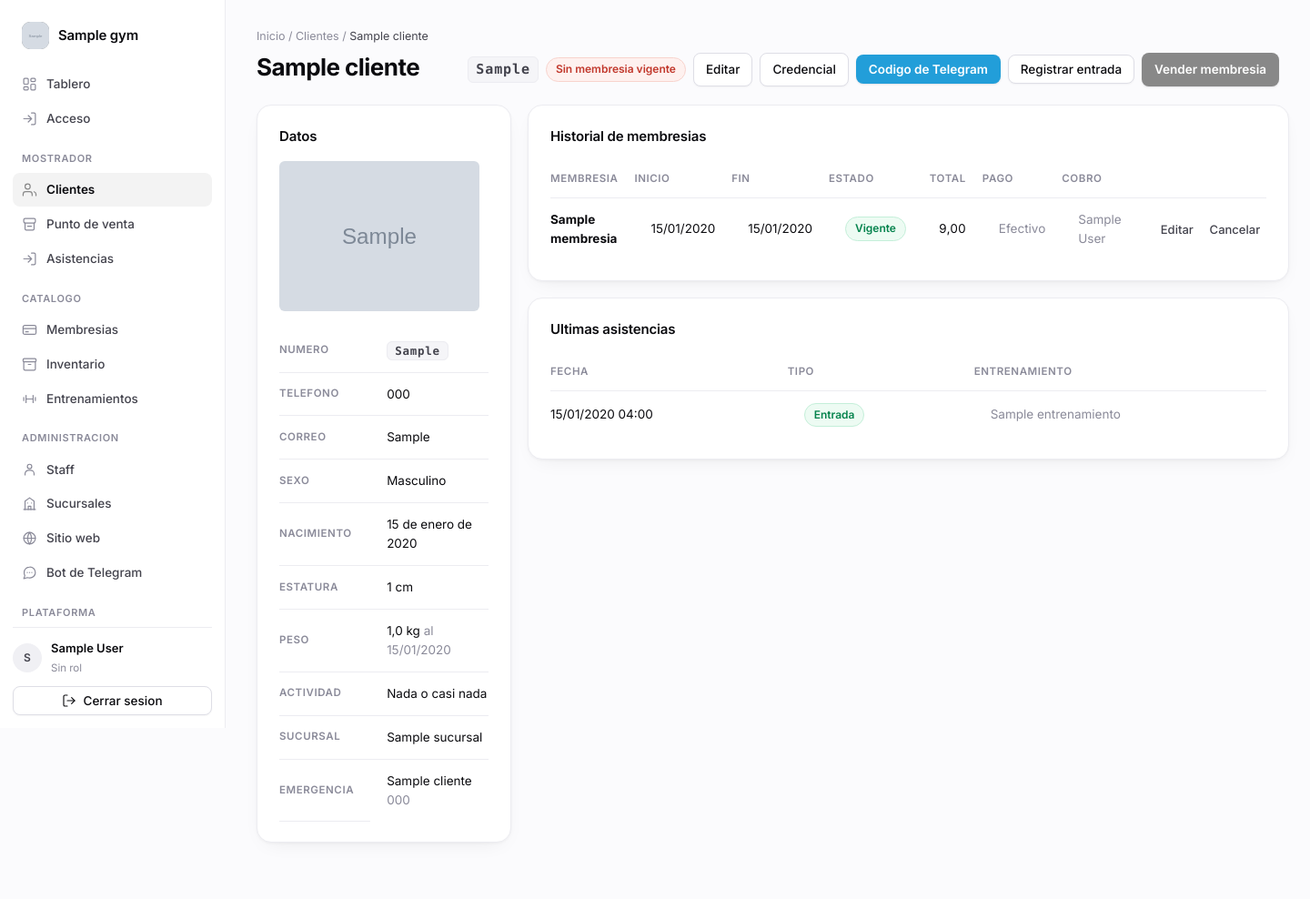
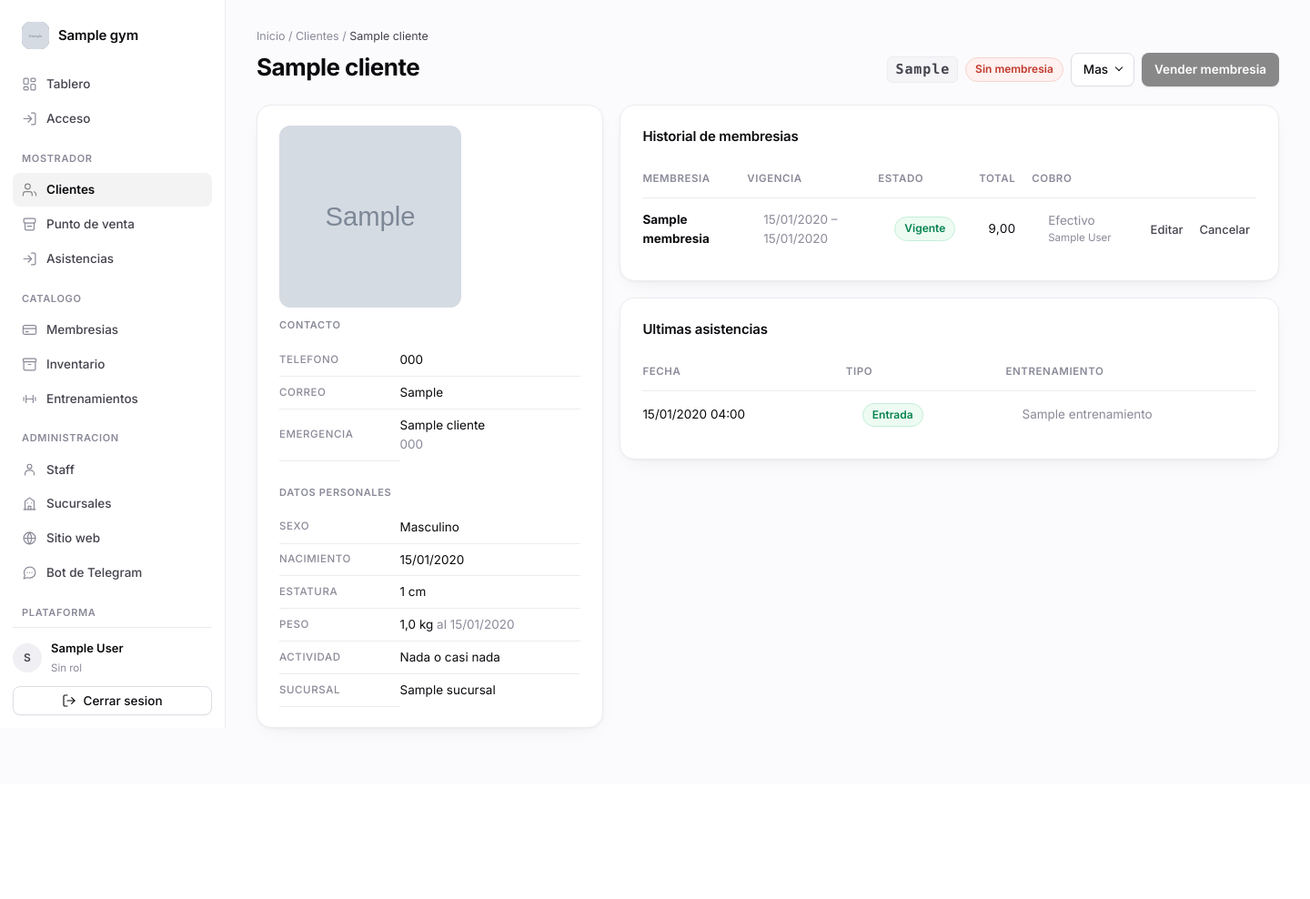
Before and after one commit to Sebas246-droid/django_gym, a Django app: page /clientes/1/ in a window 1440 px wide. Shown: the whole page at 91% size. After the commit the page ends 802 px from the top, so only its background shows below. Run offline with Django 5.2, Linux system fonts and the light colour scheme; a user stored in the database is signed in; tables that the repository leaves empty hold one stand-in row (values such as "Sample post"); grey boxes marked "Sample" are stand-in pictures.

Commit message:
Hacer visible la ficha del socio y despejarla por dentro
Al perfil solo se llegaba haciendo clic en el nombre, y nada decia que fuera un
enlace. Ahora la fila lo dice con todas sus letras: "Ficha". A cambio pierde
Editar y Baja, que se hacen adentro, que es donde se ve a quien le pegan.

Dentro habia cinco botones en fila y ninguno destacaba. Queda arriba solo el
que deja dinero, vender o renovar segun como este el socio, y lo demas pasa al
menu de Mas: editar, credencial, registrar entrada, codigo de Telegram y dar de
baja, esta ultima en rojo y hasta abajo.

Los datos eran diez renglones seguidos que se leian como un muro. Van en dos
bloques con titulo, contacto y datos personales. Y el historial de membresias
pasa de ocho columnas a seis: inicio y fin son un solo dato, y quien cobro solo
importa junto al como.

Co-Authored-By: Claude Opus 5 <noreply@anthropic.com>

```diff
--- a/static/css/gympilot.css
+++ b/static/css/gympilot.css
@@ -288,14 +288,25 @@ button { font-family: inherit; }
   border-radius: var(--r);
   box-shadow: var(--sombra-lg);
 }
-.o-menu-lista a {
+/* Hay acciones que son POST: el boton del formulario se ve igual que un enlace */
+.o-menu-lista a,
+.o-menu-lista button {
   display: block;
+  width: 100%;
   padding: 8px 11px;
+  border: 0;
+  background: none;
   border-radius: var(--r-sm);
+  font-family: inherit;
   font-size: 13.5px;
+  text-align: left;
   color: var(--tinta-2);
+  cursor: pointer;
 }
-.o-menu-lista a:hover { background: #F3F3F7; color: var(--tinta); }
+.o-menu-lista a:hover,
+.o-menu-lista button:hover { background: #F3F3F7; color: var(--tinta); }
+.o-menu-lista .peligro { color: var(--alerta); }
+.o-menu-lista .peligro:hover { background: var(--alerta-fondo); color: var(--alerta); }
 
 .btn-grande { padding: 11px 20px; font-size: 15px; border-radius: var(--r); }
 
@@ -1335,3 +1346,26 @@ table.o-lista .inactiva td { opacity: .5; }
   align-items: start;
 }
 @media (max-width: 900px) { .rejilla-detalle { grid-template-columns: 1fr; } }
+
+/* Ficha del socio */
+.foto-socio {
+  width: 100%;
+  max-width: 200px;
+  aspect-ratio: 1;
+  object-fit: cover;
+  border-radius: var(--r);
+  margin-bottom: 6px;
+}
+/* Diez renglones seguidos se leen como un muro: van en bloques con titulo */
+.o-hoja > h3:first-child, .o-hoja > .foto-socio + h3 { margin-top: 0; }
+table.o-datos th { width: 40%; font-weight: 500; color: var(--tinta-3); }
+table.o-datos td, table.o-datos th { padding: 7px 0; }
+table.o-datos tbody tr:hover { background: none; }
+
+/* El nombre en azul no anuncia que abre nada: esto si, y por eso se lee */
+.enlace-ficha { color: var(--tinta-2); font-weight: 550; white-space: nowrap; }
+table.o-lista tbody tr:hover .enlace-ficha { color: var(--acento); }
+
+/* Metodo y quien cobro: dos datos cortos que no deben partirse en tres lineas */
+.celda-cobro { white-space: nowrap; }
+.celda-cobro small { display: block; font-size: 11.5px; }
--- a/templates/clientes/cliente_detail.html
+++ b/templates/clientes/cliente_detail.html
@@ -6,30 +6,47 @@
 {% endblock %}
 {% block encabezado %}{{ cliente.nombre }}{% endblock %}
 
+{% comment %}
+Cinco botones en fila no dejaban ver cual importa. Arriba queda solo el que
+deja dinero; lo demas se usa de vez en cuando y cabe en el menu.
+{% endcomment %}
 {% block acciones %}
-  <a href="{% url 'clientes:cliente_update' cliente.pk %}" class="btn">Editar</a>
-  <a href="{% url 'clientes:cliente_credencial' cliente.pk %}" class="btn"
-     target="_blank">Credencial</a>
-  <form method="post" action="{% url 'bot:codigo_vinculacion' cliente.pk %}">
-    {% csrf_token %}
-    <button type="submit" class="btn btn-telegram">Codigo de Telegram</button>
-  </form>
+  <details class="o-menu">
+    <summary class="btn">Mas</summary>
+    <div class="o-menu-lista">
+      <a href="{% url 'clientes:cliente_update' cliente.pk %}">Editar datos</a>
+      <a href="{% url 'clientes:cliente_credencial' cliente.pk %}"
+         target="_blank">Ver credencial</a>
       <form method="post" action="{% url 'clientes:asistencia_registrar' cliente.pk %}">
         {% csrf_token %}
         <input type="hidden" name="tipo" value="entrada">
-    <button type="submit" class="btn">Registrar entrada</button>
+        <button type="submit">Registrar entrada</button>
       </form>
+      <form method="post" action="{% url 'bot:codigo_vinculacion' cliente.pk %}">
+        {% csrf_token %}
+        <button type="submit">Codigo de Telegram</button>
+      </form>
+      <a href="{% url 'clientes:cliente_delete' cliente.pk %}"
+         class="peligro">Dar de baja</a>
+    </div>
+  </details>
   <a href="{% url 'clientes:clientemembresia_create' %}?cliente={{ cliente.pk }}"
-     class="btn btn-primario">Vender membresia</a>
+     class="btn btn-primario">
+    {% if cliente.esta_al_corriente %}Renovar membresia{% else %}Vender membresia{% endif %}
+  </a>
 {% endblock %}
 
 {% block acciones_derecha %}
   <span class="numero-socio" style="font-size:15px">{{ cliente.numero_usuario }}</span>
-  {% if cliente.esta_al_corriente %}
-    <span class="pill pill-ok">Membresia vigente</span>
+  {% with vigente=cliente.membresia_vigente %}
+    {% if not vigente %}
+      <span class="pill pill-alerta">Sin membresia</span>
+    {% elif cliente.dias_restantes <= 7 %}
+      <span class="pill pill-aviso">Vence en {{ cliente.dias_restantes }} d</span>
     {% else %}
-    <span class="pill pill-alerta">Sin membresia vigente</span>
+      <span class="pill pill-ok">Vigente al {{ vigente.fin|date:'d/m/Y' }}</span>
     {% endif %}
+  {% endwith %}
 {% endblock %}
 
 {% block content %}
@@ -37,18 +54,32 @@
 <div class="rejilla-detalle">
 
   <div class="o-hoja">
-    <h2>Datos</h2>
     {% if cliente.foto %}
-      <img src="{{ cliente.foto.url }}" alt=""
-           style="width:100%;max-width:220px;border-radius:6px;margin-bottom:14px">
+      <img src="{{ cliente.foto.url }}" alt="" class="foto-socio">
     {% endif %}
-    <table class="o-lista">
+
+    <h3>Contacto</h3>
+    <table class="o-lista o-datos">
       <tbody>
-        <tr><th>Numero</th><td><span class="numero-socio">{{ cliente.numero_usuario }}</span></td></tr>
         <tr><th>Telefono</th><td>{{ cliente.telefono|default:'-' }}</td></tr>
         <tr><th>Correo</th><td>{{ cliente.correo|default:'-' }}</td></tr>
+        <tr>
+          <th>Emergencia</th>
+          <td>
+            {{ cliente.nombre_contacto_emergencia|default:'-' }}
+            {% if cliente.telefono_contacto_emergencia %}
+              <br><span class="texto-tenue">{{ cliente.telefono_contacto_emergencia }}</span>
+            {% endif %}
+          </td>
+        </tr>
+      </tbody>
+    </table>
+
+    <h3>Datos personales</h3>
+    <table class="o-lista o-datos">
+      <tbody>
         <tr><th>Sexo</th><td>{{ cliente.get_sexo_display|default:'-' }}</td></tr>
-        <tr><th>Nacimiento</th><td>{{ cliente.fecha_nacimiento|default:'-' }}</td></tr>
+        <tr><th>Nacimiento</th><td>{{ cliente.fecha_nacimiento|date:'d/m/Y'|default:'-' }}</td></tr>
         <tr>
           <th>Estatura</th>
           <td>{% if cliente.estatura_cm %}{{ cliente.estatura_cm }} cm{% else %}-{% endif %}</td>
@@ -62,18 +93,8 @@
             {% else %}-{% endif %}
           </td>
         </tr>
-        <tr>
-          <th>Actividad</th>
-          <td>{{ cliente.get_nivel_actividad_display|default:'-' }}</td>
-        </tr>
+        <tr><th>Actividad</th><td>{{ cliente.get_nivel_actividad_display|default:'-' }}</td></tr>
         <tr><th>Sucursal</th><td>{{ cliente.sucursal }}</td></tr>
-        <tr>
-          <th>Emergencia</th>
-          <td>
-            {{ cliente.nombre_contacto_emergencia|default:'-' }}<br>
-            <span class="texto-tenue">{{ cliente.telefono_contacto_emergencia }}</span>
-          </td>
-        </tr>
       </tbody>
     </table>
   </div>
@@ -81,20 +102,24 @@
   <div>
     <div class="o-hoja">
       <h2>Historial de membresias</h2>
+      {% comment %}
+      Inicio y fin son un solo dato, y quien cobro solo importa junto al como.
+      Ocho columnas apretadas se leian peor que cinco.
+      {% endcomment %}
       <table class="o-lista">
         <thead>
           <tr>
-            <th>Membresia</th><th>Inicio</th><th>Fin</th><th>Estado</th>
-            <th class="num">Total</th><th>Pago</th><th>Cobro</th>
-            <th class="acciones"></th>
+            <th>Membresia</th><th>Vigencia</th><th>Estado</th>
+            <th class="num">Total</th><th>Cobro</th><th class="acciones"></th>
           </tr>
         </thead>
         <tbody>
           {% for cm in membresias %}
             <tr>
               <td><strong>{{ cm.membresia.nombre }}</strong></td>
-              <td>{{ cm.inicio|date:'d/m/Y' }}</td>
-              <td>{{ cm.fin|date:'d/m/Y' }}</td>
+              <td class="texto-tenue">
+                {{ cm.inicio|date:'d/m/Y' }} &ndash; {{ cm.fin|date:'d/m/Y' }}
+              </td>
               <td>
                 {% if cm.estado == 'vigente' %}
                   <span class="pill pill-ok">Vigente</span>
@@ -105,8 +130,10 @@
                 {% endif %}
               </td>
               <td class="num">{{ cm.total }}</td>
-              <td class="texto-tenue">{{ cm.get_metodo_pago_display }}</td>
-              <td class="texto-tenue">{{ cm.usuario|default:'-' }}</td>
+              <td class="texto-tenue celda-cobro">
+                {{ cm.get_metodo_pago_display }}
+                {% if cm.usuario %}<small>{{ cm.usuario }}</small>{% endif %}
+              </td>
               <td class="acciones">
                 {% if cm.estado != 'cancelada' %}
                   <a href="{% url 'clientes:clientemembresia_update' cm.pk %}"
@@ -122,7 +149,9 @@
               </td>
             </tr>
           {% empty %}
-            <tr><td colspan="8" class="vacio">Sin membresias.</td></tr>
+            <tr><td colspan="6" class="vacio">
+              Sin membresias todavia.
+            </td></tr>
           {% endfor %}
         </tbody>
       </table>
```
Also changed, not shown: clientes/tests.py (+75 -0 lines), templates/clientes/cliente_list.html (+6 -4 lines). Lines whose indentation alone changed are shown as unchanged.
